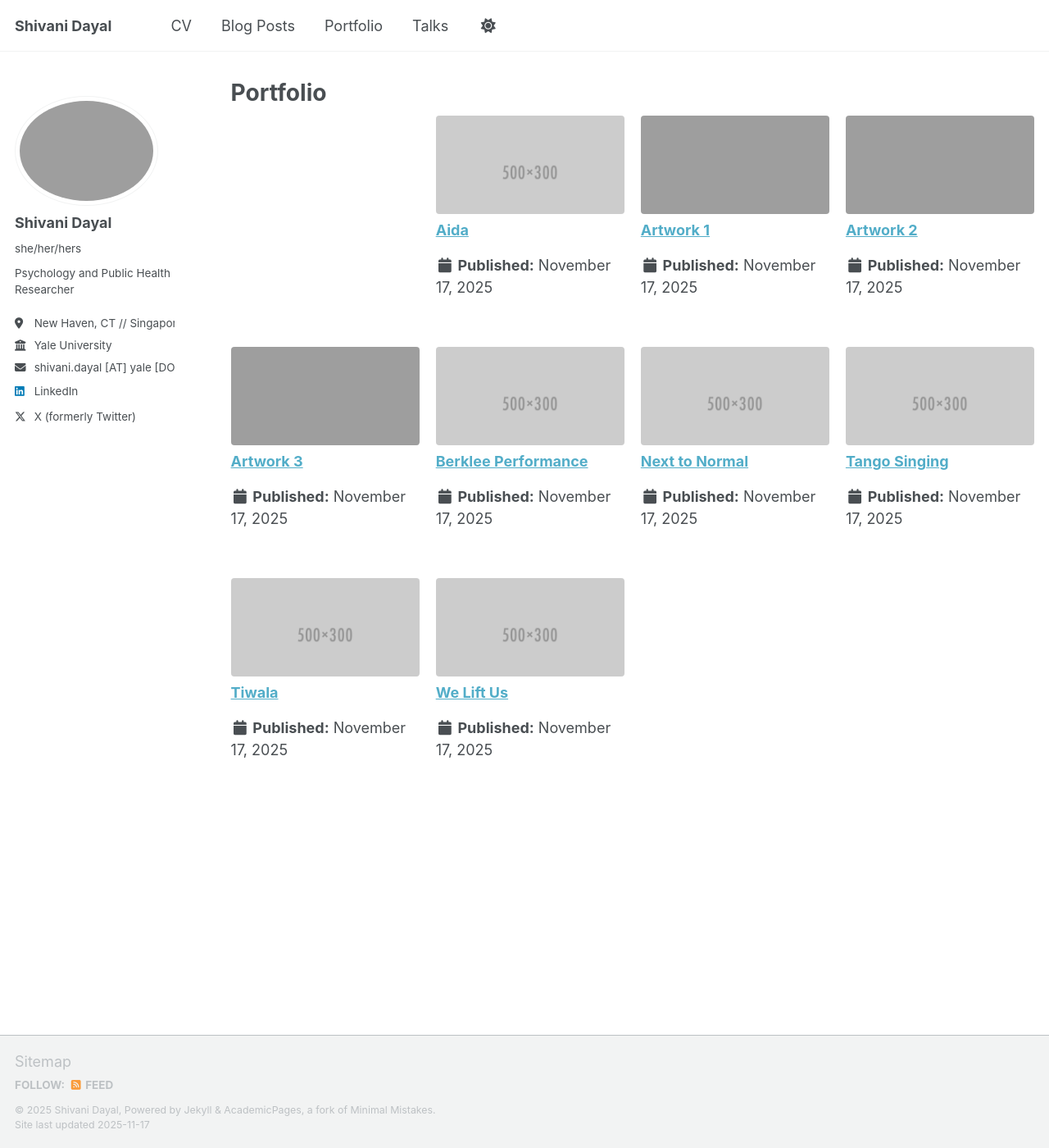
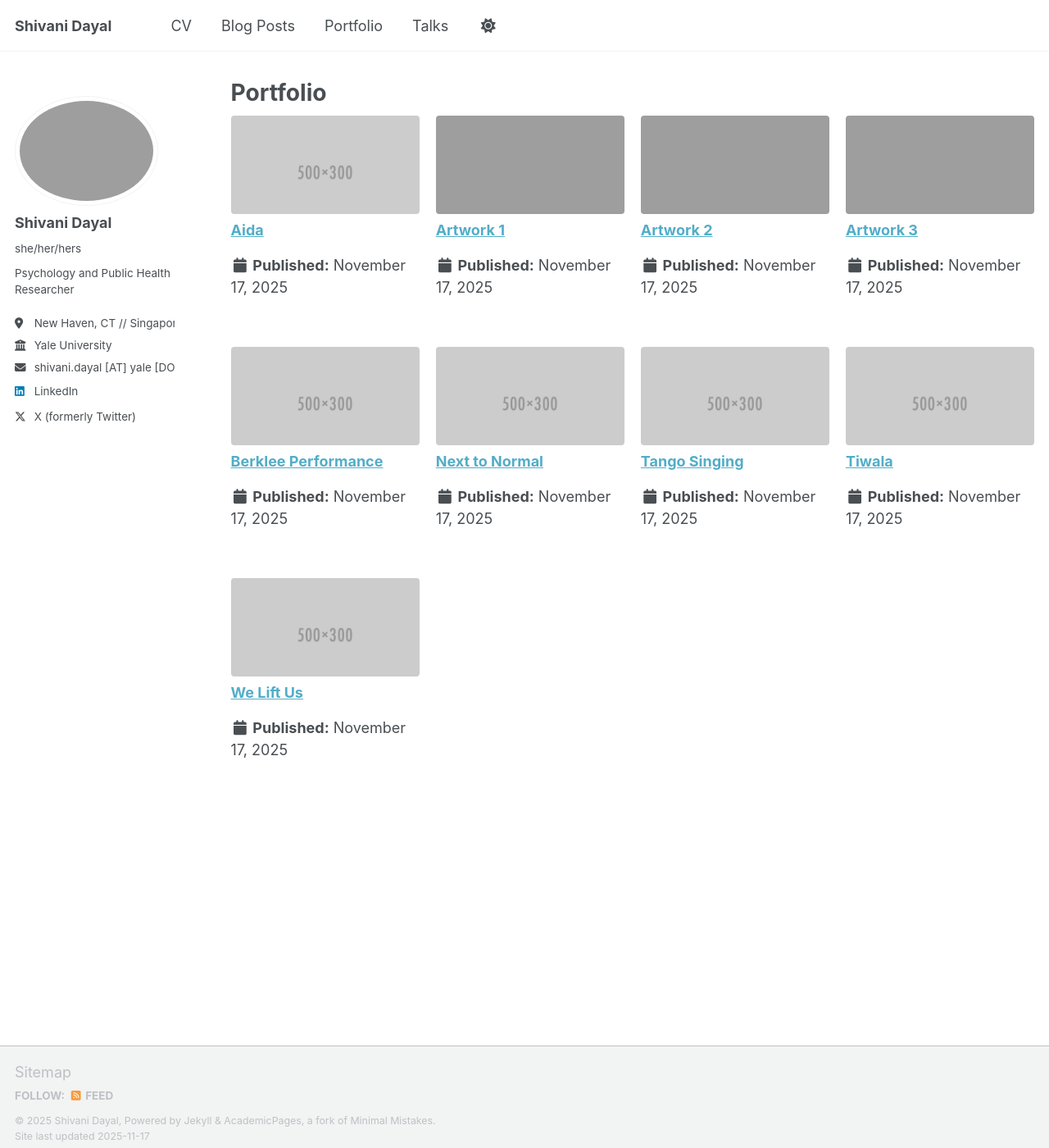
Before and after one commit to sdayal21/sdayal21.github.io, a Jekyll site: the page built from _pages/portfolio.html, in a window 1280 px wide and 1400 px high. Shown: the whole window at 82% size. Built offline with Jekyll 4.4.1, drawn with Linux system fonts in a browser that asks for light colours; a script that is not in the unit is left out.

Commit message:
fix floating panels

```diff
--- a/_pages/portfolio.html
+++ b/_pages/portfolio.html
@@ -7,7 +7,8 @@ author_profile: true
 
 {% include base_path %}
 
-
+<div class="grid__wrapper">
 {% for post in site.portfolio %}
   {% include archive-single.html type="grid" %}
 {% endfor %}
+</div>
--- a/_sass/layout/_archive.scss
+++ b/_sass/layout/_archive.scss
@@ -111,6 +111,11 @@
 /*
    Grid view
    ========================================================================== */
+
+.grid__wrapper {
+  @include clearfix();
+  margin-bottom: 2em;
+}
 
 .grid__item {
   margin-bottom: 2em;
```
